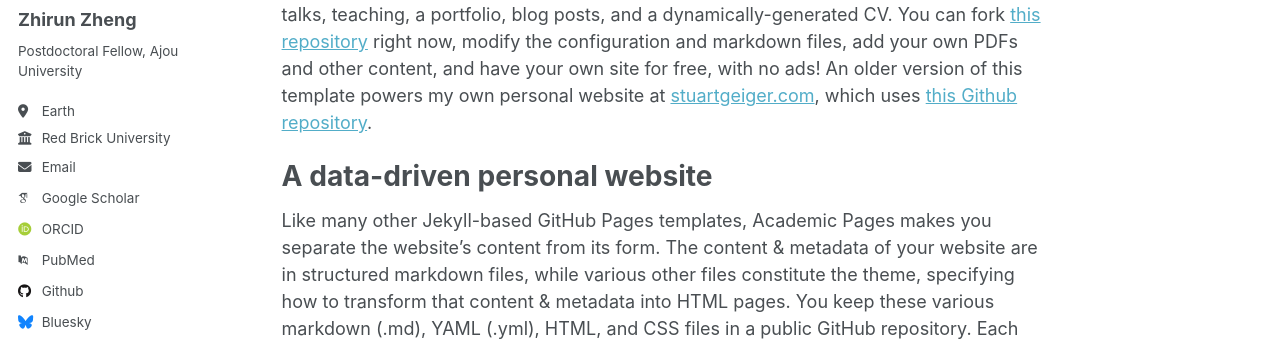
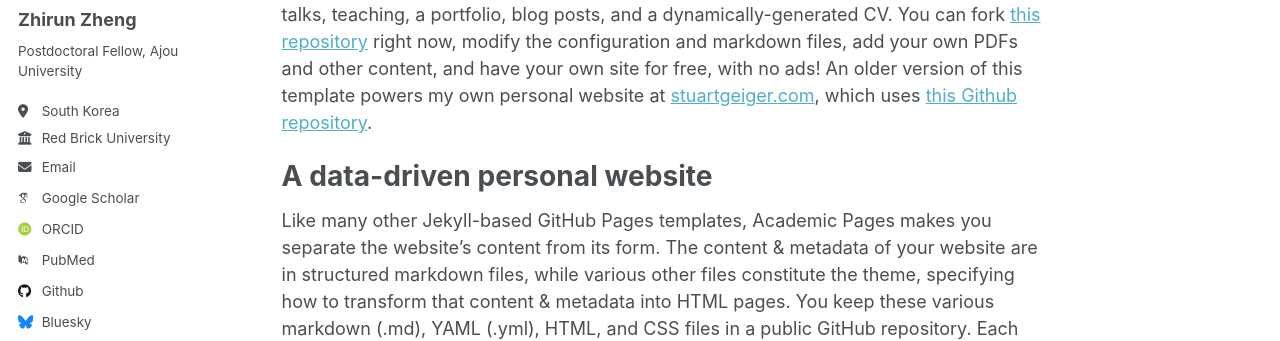
Before and after one commit to zhengzhirun/EN, a Jekyll site: the page built from _pages/about.md, in a window 1280 px wide. Shown: the part 282-623 px from the top of the page. Built offline with Jekyll 4.4.1, drawn with Linux system fonts in a browser that asks for light colours; some web fonts are replaced.

Commit message:
Update _config.yml

```diff
--- a/_config.yml
+++ b/_config.yml
@@ -25,7 +25,7 @@ author:
   name             : "Zhirun Zheng"
   pronouns         : # example: "she/her"
   bio              : "Postdoctoral Fellow, Ajou University"
-  location         : "Earth"
+  location         : "South Korea"
   employer         : "Red Brick University"
   uri              : # URL
   email            : "none@example.org"
```
